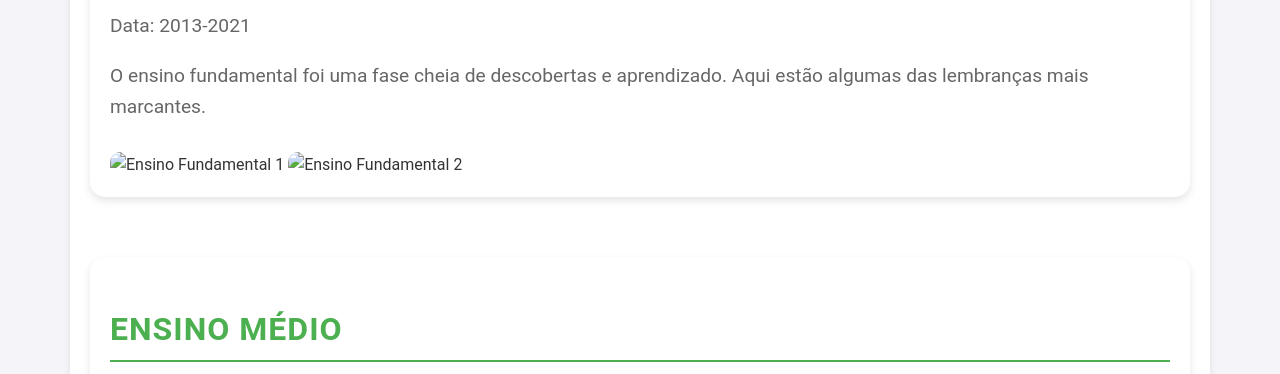
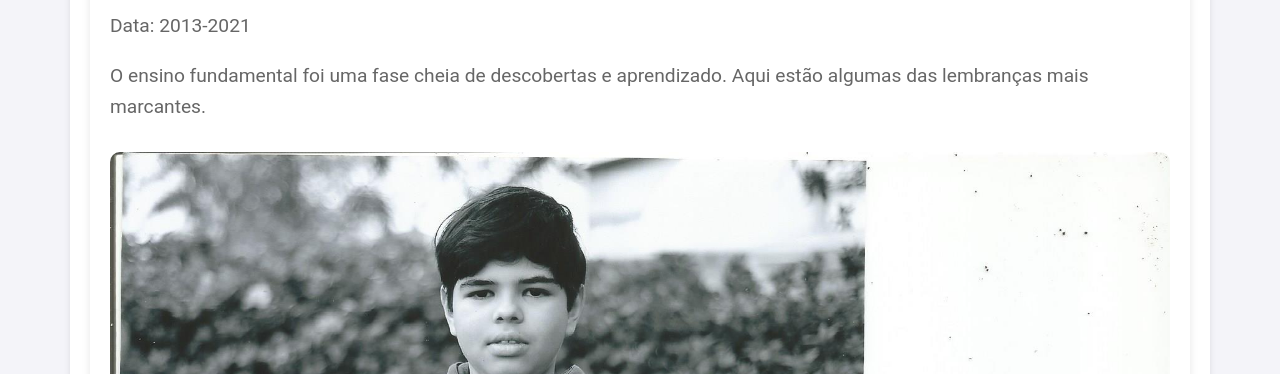
Before and after one commit to VitorSantosQuadros/Mem-rias, a plain HTML site: page index.html in a window 1280 px wide. Shown: the part 426-800 px from the top of the page. Drawn offline with Linux system fonts and the light colour scheme.

Commit message:
Update index.html

```diff
--- a/index.html
+++ b/index.html
@@ -35,8 +35,8 @@
         <h2>Ensino Fundamental</h2>
         <p>Data: 2013-2021</p>
         <p>O ensino fundamental foi uma fase cheia de descobertas e aprendizado. Aqui estão algumas das lembranças mais marcantes.</p>
-        <img src="imagens/ensino-fundamental1.jpg" alt="Ensino Fundamental 1">
-        <img src="imagens/ensino-fundamental2.jpg" alt="Ensino Fundamental 2">
+        <img src="fundamental1.jpeg" alt="Ensino Fundamental 1">
+        <img src="fundamental2.jpeg" alt="Ensino Fundamental 2">
     </div>
 
     <!-- Ensino Médio -->
```
